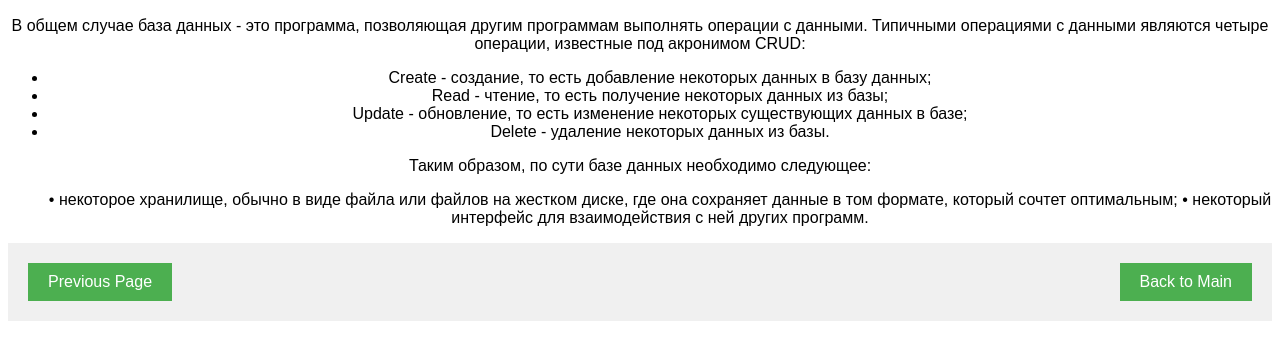
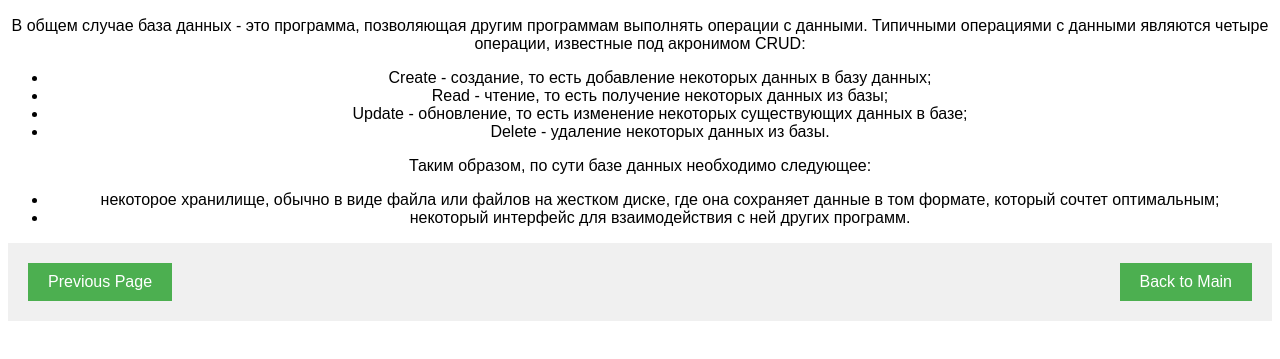
Before and after one commit to IPOLIPOL/-your-username-.github.io, a plain HTML site: page presentation-page3.html in a window 1280 px wide. Shown: the part 111-470 px from the top of the page. Drawn offline with Linux system fonts and the light colour scheme.

Commit message:
Update presentation-page3.html

```diff
--- a/presentation-page3.html
+++ b/presentation-page3.html
@@ -38,8 +38,10 @@
 </ul>
 
 Таким образом, по сути базе данных необходимо следующее:
-<ul>• некоторое хранилище, обычно в виде файла или файлов на жестком диске, где она сохраняет данные в том формате, который сочтет оптимальным;
-• некоторый интерфейс для взаимодействия с ней других программ.</ul>
+<ul>
+<li>некоторое хранилище, обычно в виде файла или файлов на жестком диске, где она сохраняет данные в том формате, который сочтет оптимальным;</li>
+<li>некоторый интерфейс для взаимодействия с ней других программ.</li>
+</ul>
 
     </div>
 
```
